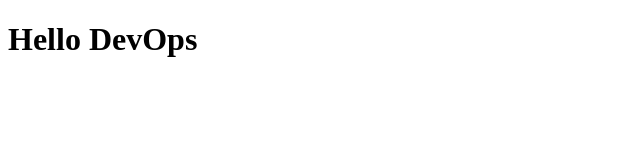
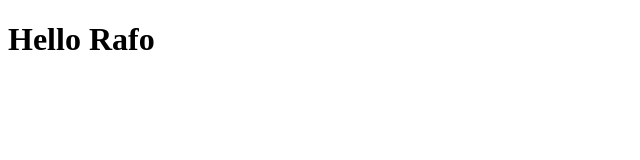
Before and after one commit to rafae2k/DevOps-CI-CD, a Next.js app: page / in a window 1280 px wide. Shown: the top 160 px of the page, without its empty margins (0-640 px from the left). Built offline with nearby package versions, Linux system fonts and the light colour scheme.

Commit message:
refactor: change heading to test fail

```diff
--- a/pages/index.tsx
+++ b/pages/index.tsx
@@ -5,7 +5,7 @@ const Home: NextPage = () => {
   return (
     <>
       <Head>Hello DevOps</Head>
-      <h1>Hello DevOps</h1>
+      <h1>Hello Rafo</h1>
     </>
   );
 };
```
